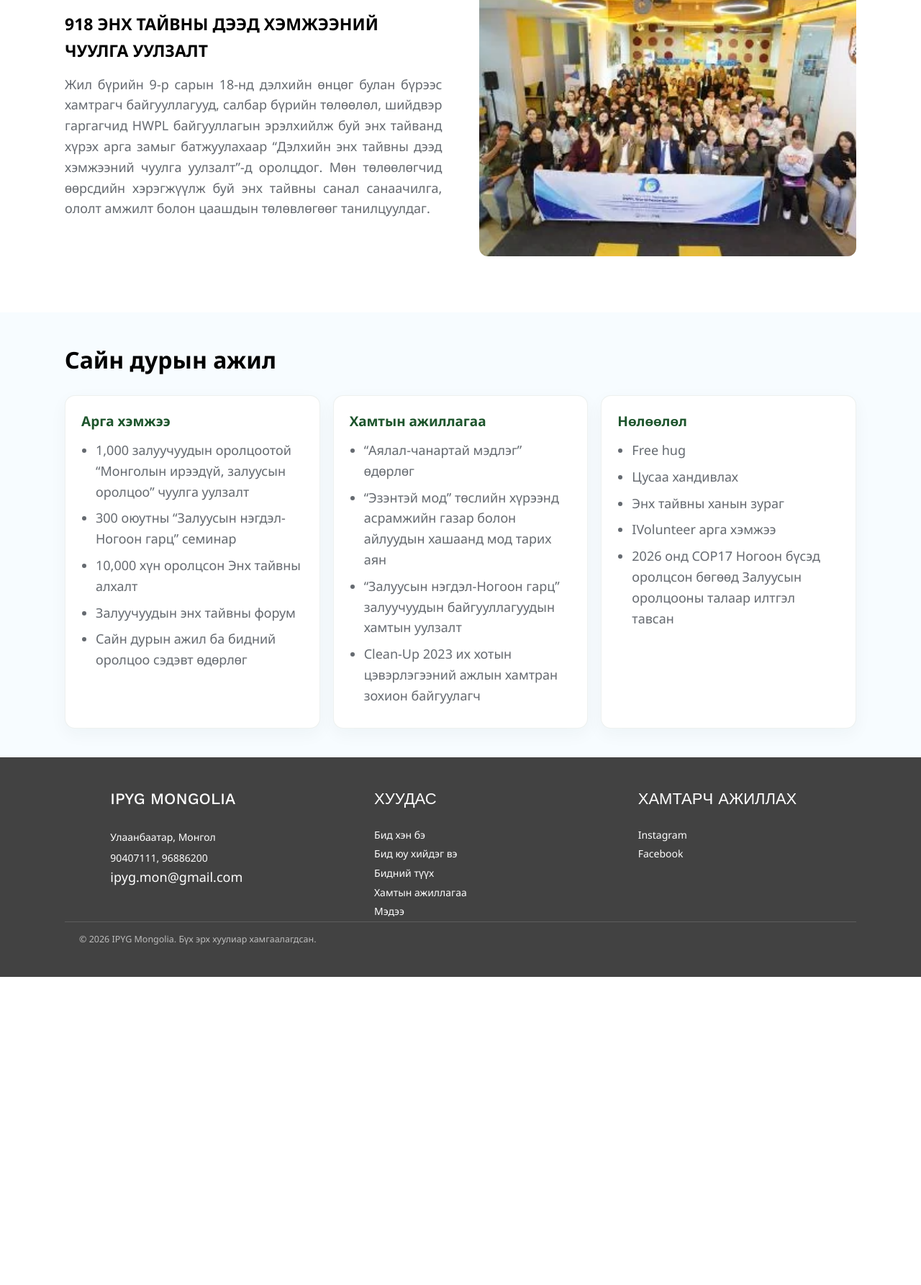
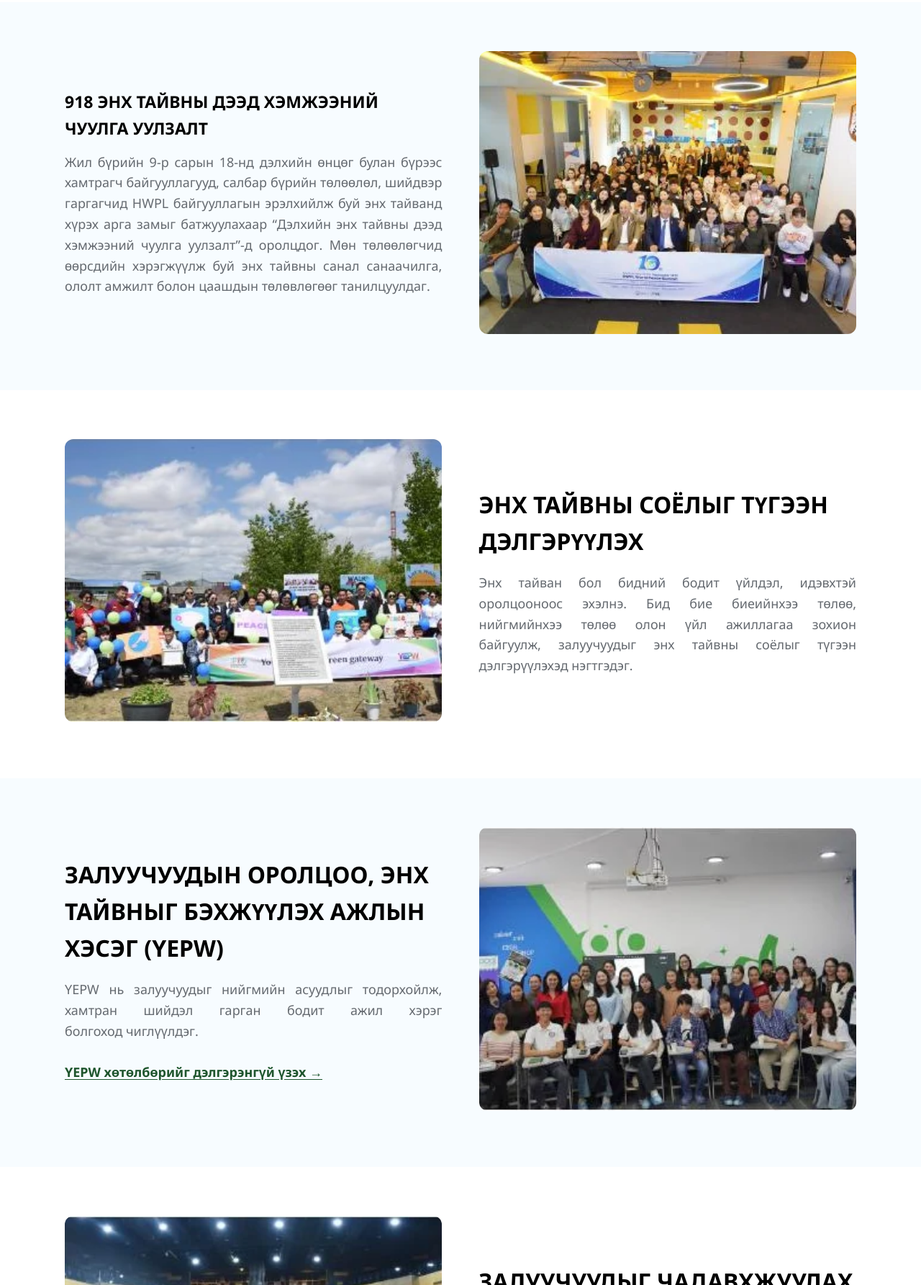
Before and after one commit to mediahwpl/ipyg-website, a website: page what-we-do.html in a window 1280 px wide. Shown: the part 1015-2800 px from the top of the page at 72% size. Before the commit the page ends 2372 px from the top, so only its background shows below. Drawn offline with nearby package versions, Linux system fonts and the light colour scheme; no server answers.

Commit message:
Expand what we do page sections

```diff
--- a/css/style.css
+++ b/css/style.css
@@ -942,6 +942,7 @@ h1, h2, h3, h4, p, li, a, time, button {
 .work-feature > div > :last-child { margin-bottom: 0; }
 .work-feature-reverse > img { order: 2; }
 .work-feature-reverse > div { order: 1; }
+.work-more-link { display: inline-block; margin-top: 8px; color: var(--ipyg-deep, #1e552d); font-weight: 700; text-decoration: underline; text-underline-offset: 3px; }
 .yepw-strengths { grid-template-columns: repeat(3, minmax(0, 1fr)); }
 .yepw-strengths .program-card { text-align: center; }
 .yepw-bottom { display: grid; grid-template-columns: minmax(0, 1fr) minmax(0, 1fr); gap: 32px; align-items: center; margin-top: 28px; }
--- a/what-we-do.html
+++ b/what-we-do.html
@@ -6,6 +6,7 @@
   <div class="page-title-bar"><div class="ptb-captions title1"><p>IPYG</p><h1>Бид юу хийдэг вэ</h1></div></div>
 <main>
   <nav class="work-section-nav" aria-label="Үйл ажиллагааны чиглэл">
+    <a class="on" href="#what" aria-current="page">Бид юу хийдэг вэ</a>
     <a href="#volunteer">Сайн дурын ажил</a>
     <a href="yepc.html">YEPC</a>
     <a href="yepw.html">YEPW</a>
@@ -15,8 +16,28 @@
   <section class="full-row work-section" id="what">
     <div class="inner">
       <div class="work-feature"><img src="assets/portfolio/peace-walk.webp" alt="Энх тайвны алхалтад оролцогчид"><div><h3 class="title3">525 ЭНХ ТАЙВНЫ АЛХАЛТ</h3><p>Жил бүрийн 5-р сарын 25-нд IPYG нийгэмлэгтэй хамтран ажилладаг байгууллагууд дэлхийн өнцөг булан бүрт “Дэлхийн энх тайвны тунхаг” тунхаглагдсан өдрийг тэмдэглэн, Энх тайвны алхалтад оролцдог. Энэхүү арга хэмжээ нь дайныг зогсоох олон улсын эрх зүйг бий болгохыг сурталчлах зорилготой юм.</p></div></div>
+    </div>
+  </section>
+
+  <section class="full-row tinted work-section" id="peace-forum">
+    <div class="inner">
       <div class="work-feature work-feature-reverse"><img src="assets/portfolio/peace-forum.webp" alt="Энх тайвны дээд хэмжээний чуулга уулзалт"><div><h3 class="title3">918 ЭНХ ТАЙВНЫ ДЭЭД ХЭМЖЭЭНИЙ ЧУУЛГА УУЛЗАЛТ</h3><p>Жил бүрийн 9-р сарын 18-нд дэлхийн өнцөг булан бүрээс хамтрагч байгууллагууд, салбар бүрийн төлөөлөл, шийдвэр гаргагчид HWPL байгууллагын эрэлхийлж буй энх тайванд хүрэх арга замыг батжуулахаар “Дэлхийн энх тайвны дээд хэмжээний чуулга уулзалт”-д оролцдог. Мөн төлөөлөгчид өөрсдийн хэрэгжүүлж буй энх тайвны санал санаачилга, ололт амжилт болон цаашдын төлөвлөгөөг танилцуулдаг.</p></div></div>
     </div>
+  </section>
+
+  <!-- ================= ЭНХ ТАЙВНЫ СОЁЛ ================= -->
+  <section class="full-row work-section" id="peace-culture">
+    <div class="inner"><div class="work-feature"><img src="assets/portfolio/peace-grove.webp" alt="Энх тайвны соёлыг түгээн дэлгэрүүлэх үйл ажиллагаа"><div><h2 class="title3">ЭНХ ТАЙВНЫ СОЁЛЫГ ТҮГЭЭН ДЭЛГЭРҮҮЛЭХ</h2><p>Энх тайван бол бидний бодит үйлдэл, идэвхтэй оролцооноос эхэлнэ. Бид бие биеийнхээ төлөө, нийгмийнхээ төлөө олон үйл ажиллагаа зохион байгуулж, залуучуудыг энх тайвны соёлыг түгээн дэлгэрүүлэхэд нэгтгэдэг.</p></div></div></div>
+  </section>
+
+  <!-- ================= YEPW ================= -->
+  <section class="full-row tinted work-section" id="yepw-overview">
+    <div class="inner"><div class="work-feature work-feature-reverse"><img src="assets/portfolio/volunteer-meetup.webp" alt="YEPW залуучуудын оролцоо"><div><h2 class="title3">ЗАЛУУЧУУДЫН ОРОЛЦОО, ЭНХ ТАЙВНЫГ БЭХЖҮҮЛЭХ АЖЛЫН ХЭСЭГ (YEPW)</h2><p>YEPW нь залуучуудыг нийгмийн асуудлыг тодорхойлж, хамтран шийдэл гарган бодит ажил хэрэг болгоход чиглүүлдэг.</p><a class="work-more-link" href="yepw.html">YEPW хөтөлбөрийг дэлгэрэнгүй үзэх →</a></div></div></div>
+  </section>
+
+  <!-- ================= YEPC ================= -->
+  <section class="full-row work-section" id="yepc-overview">
+    <div class="inner"><div class="work-feature"><img src="assets/portfolio/youth-conference.webp" alt="YEPC энх тайвны сургалт"><div><h2 class="title3">ЗАЛУУЧУУДЫГ ЧАДАВХЖУУЛАХ ЭНХ ТАЙВНЫ СУРГАЛТ (YEPC)</h2><p>YEPC нь залуучуудад хувь хүний хөгжил, нийгмийн оролцоо, зөрчилдөөнгүй хамтын амьдралын мэдлэг олгох сургалт юм.</p><a class="work-more-link" href="yepc.html">YEPC хөтөлбөрийг дэлгэрэнгүй үзэх →</a></div></div></div>
   </section>
 
   <!-- ================= САЙН ДУРЫН АЖИЛ ================= -->
```
Also changed, not shown: yepc.html (+2 -2 lines), yepw.html (+2 -2 lines).
